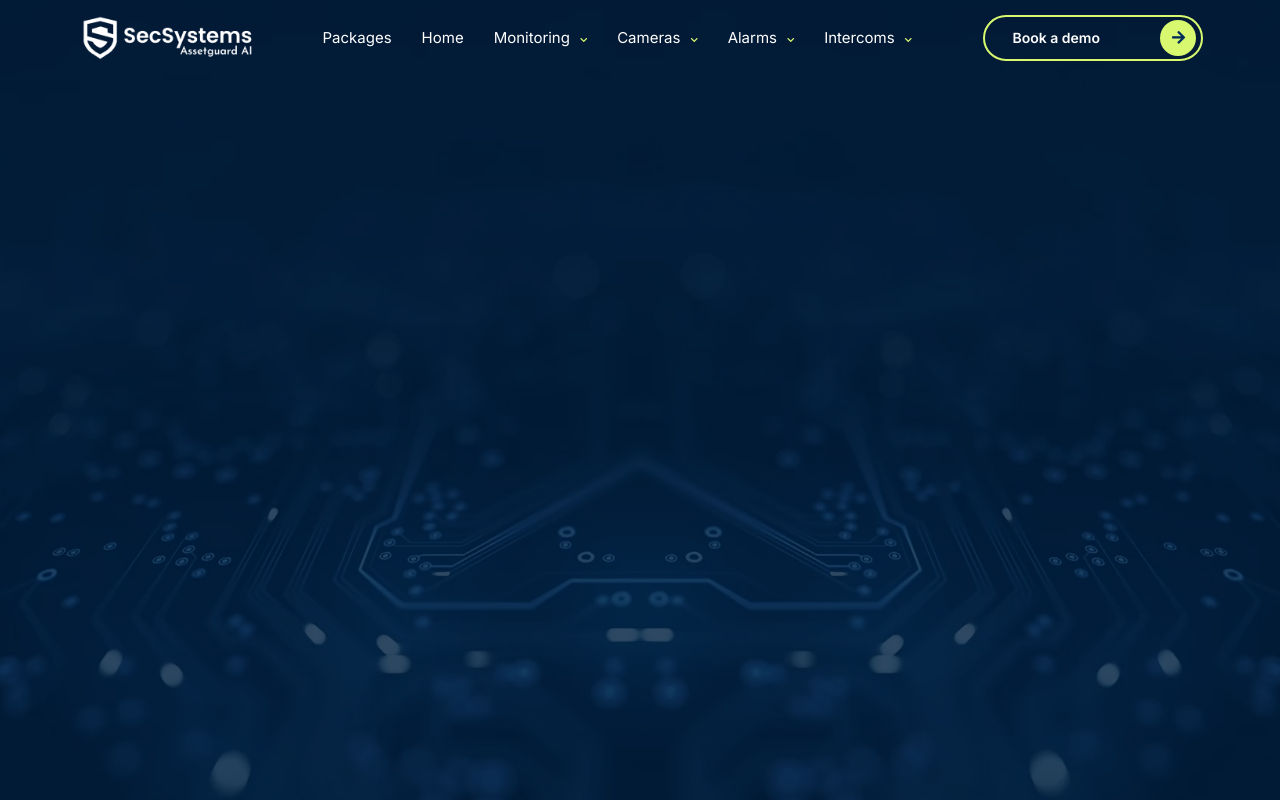
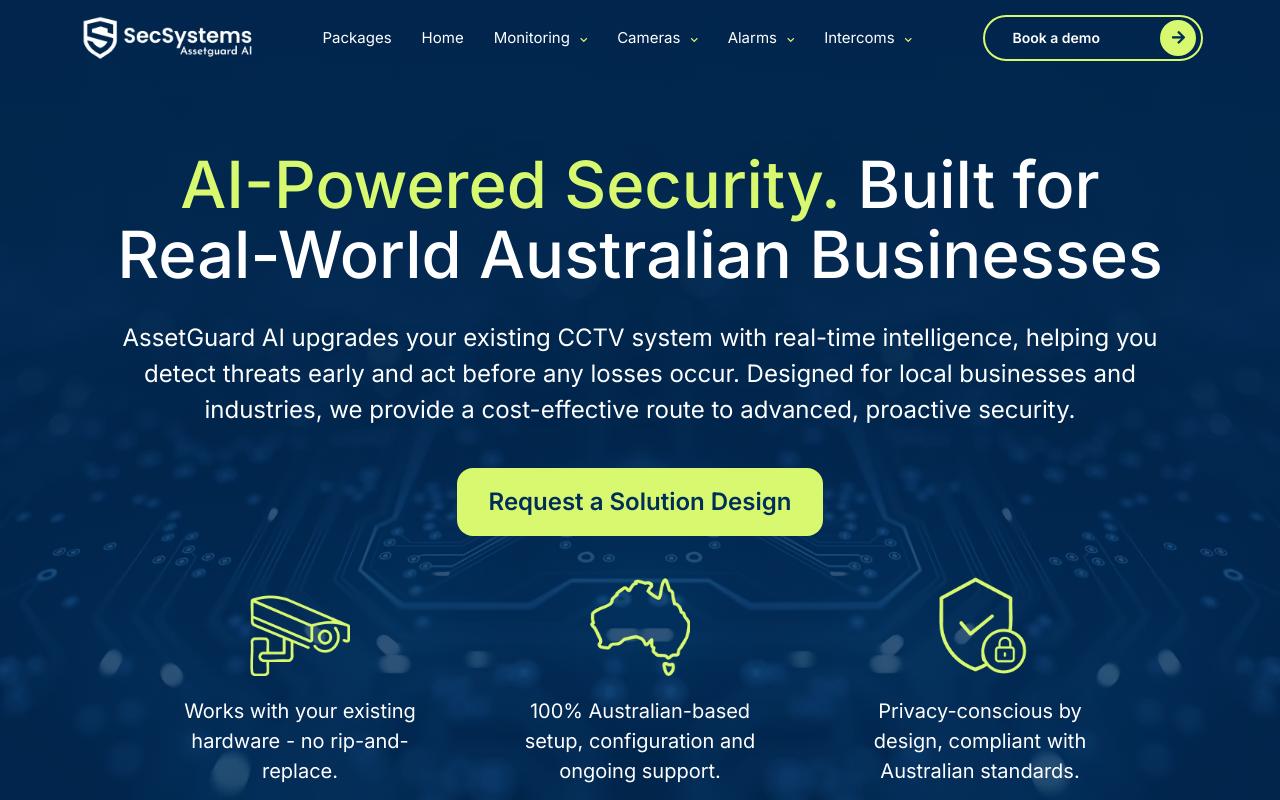
Before and after one commit to abidjani/secsystems, a plain HTML site: page index.html in a window 1280 px wide. Drawn offline with nearby package versions, Linux system fonts and the light colour scheme.

Commit message:
Hero Desktop version done

```diff
--- a/css/mystyle.css
+++ b/css/mystyle.css
@@ -250,18 +250,84 @@
 
   width: 100%;
   min-height: 100vh;
-
-  background-image: url("../images/hero-main-bg.png");
-  background-size: cover;
+background-image:
+    linear-gradient(
+      rgba(0, 45, 90, 0.25),
+      rgba(0, 45, 90, 0.25)
+    ),
+    url("../images/hero-main-bg.png");
+  background-size: 100%;
   background-position: center;
   background-repeat: no-repeat;
 }
 
-.main-hero-section::before {
-  content: "";
 
-  position: absolute;
-  inset: 0;
 
-  background: rgba(0, 0, 0, 0.25);
+
+.hero_contents{
+	padding-top:15rem;
+	max-width:110rem;
+	margin:0 auto;
 }
+.hero-heading{
+	font-size:6.5rem;
+	color:#fff;
+	font-weight:500;
+	text-align:center;
+	line-height:7rem;
+	margin-bottom:0;
+}
+.yellow-text{
+	color:var(--yellow)
+}
+.hero_contents p{
+	font-size:2.4rem;
+	color:#fff;
+	text-align:center;
+	margin-top:3rem;
+	line-height:1.5;
+	text-shadow: 1px 1px 1px rgba(0, 0, 0, 0.00);
+
+}
+.heavy-button{
+	background:var(--yellow);
+	color:var(--blue);
+	font-size:2.4rem;
+	font-weight:600;
+	padding:1.6rem 3.2rem;
+	border-radius:1.6rem;
+	text-decoration:none;
+	margin-top: 3rem;
+	display: inline-block;
+}
+.heavy-button:hover{
+	background:var(--blue);
+	color:var(--yellow);
+	z-index:9999
+}
+
+.hero_cards{
+	display:flex;
+	justify-content:center;
+	gap:2rem;
+	max-width:100rem;
+	margin:0 auto;
+
+	margin-top:4rem;
+
+}
+.hero-card{
+	text-align:center;
+	max-width:25rem;
+	margin:0 auto;
+}
+.hero-card img{
+	max-width:10rem;
+	margin-bottom:2rem;
+}
+.gen-p{
+	font-size:2rem;
+	color:#fff;
+	text-align:center;
+	text-shadow: 1px 1px 1px rgba(0, 0, 0, 0.00);
+}
--- a/index.html
+++ b/index.html
@@ -47,7 +47,11 @@
 
 <body>
 
-  <nav class="navbar navbar-expand-lg fixed-top transparent">
+
+
+  <!-- Hero -->
+  <section class="main-hero-section">
+    <nav class="navbar navbar-expand-lg fixed-top transparent">
     <div class="container">
 
       <!-- Logo -->
@@ -287,9 +291,45 @@
     </div>
   </nav>
 
-  <!-- Hero -->
-  <section class="main-hero-section">
+        <div class="container">
+            <div class="hero_contents text-center">
+            <h1 class="hero-heading"><span class="yellow-text">AI-Powered Security.</span> Built for
+Real-World Australian Businesses</h1>
+<p>AssetGuard AI upgrades your existing CCTV system with real-time intelligence,
+helping you detect threats early and act before any losses occur. Designed for local
+businesses and industries, we provide a cost-effective route to advanced, proactive security.</p>
 
+    <a href="#" class="heavy-button">
+        Request a Solution Design
+        </a>
+            </div>
+            <!-- hero_contents end -->
+            <div class="hero_cards">
+                <div class="hero-card">
+                    <img
+                        src="images/camera-icon.png"
+                        class="img-fluid"
+                        alt="Hero Card 1" >
+                        <p class="gen-p">Works with your existing hardware - no rip-and-replace.</p>
+                </div>
+
+                <div class="hero-card">
+                    <img
+                        src="images/au-map.png"
+                        class="img-fluid"
+                        alt="Hero Card 1" >
+                        <p class="gen-p">100% Australian-based setup, configuration and ongoing support.</p>
+                </div>
+
+                <div class="hero-card">
+                    <img
+                        src="images/security-badge.png"
+                        class="img-fluid"
+                        alt="Hero Card 1" >
+                        <p class="gen-p">Privacy-conscious by design, compliant with Australian standards.</p>
+                </div>
+            </div>
+        </div>
   </section>
 
   <!-- Scripts -->
```
Also changed, not shown: images/au-map.png (added), images/camera-icon.png (added), images/security-badge.png (added).
